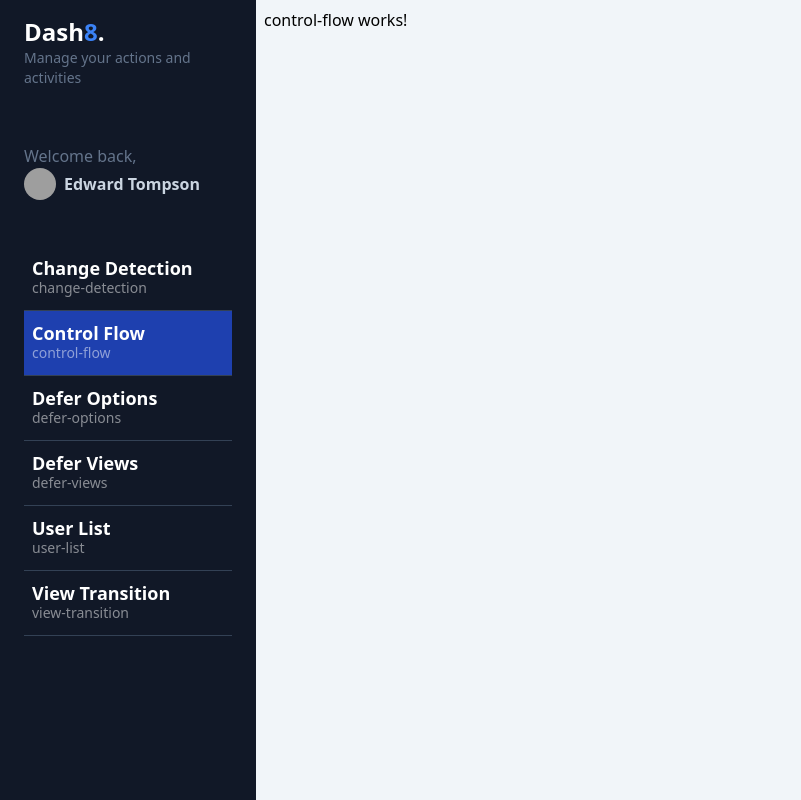
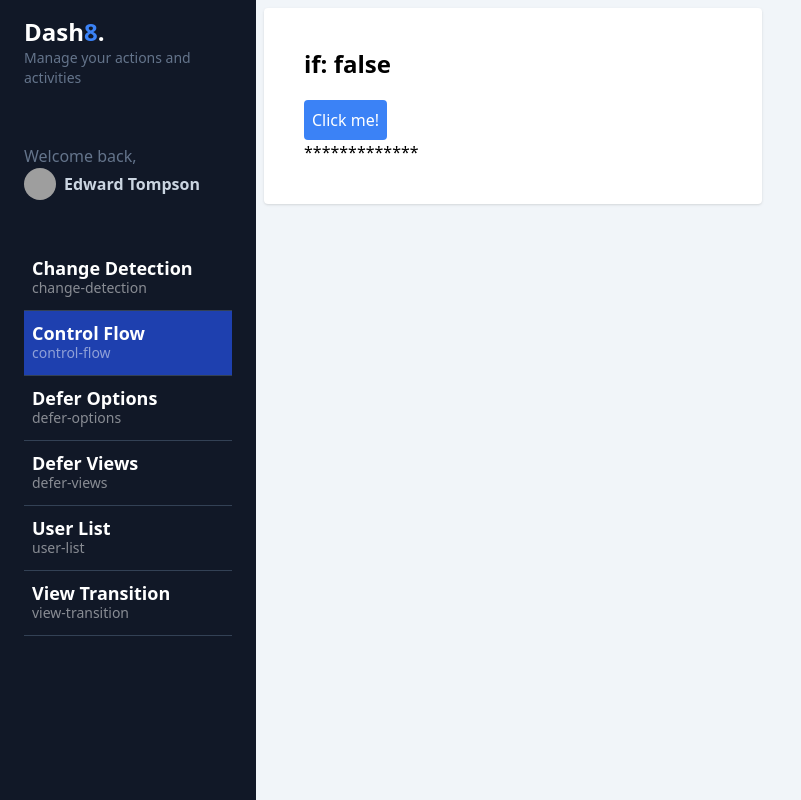
Before and after one commit to felimera/angular-17, an Angular app: page /dashboard/control-flow in a window 1280 px wide. Shown: the whole page, without its empty margins (0-801 px from the left). Built offline with nearby package versions, Linux system fonts and the light colour scheme; grey boxes are pictures that could not be loaded.

Commit message:
developer : Control Flow - @If

```diff
--- a/src/app/dashboard/pages/control-flow/control-flow.component.html
+++ b/src/app/dashboard/pages/control-flow/control-flow.component.html
@@ -1 +1,13 @@
-<p>control-flow works!</p>
+<section class="grid grid-cols-1 md:grid-cols-2 gap-3">
+  <!-- ngIf o @if -->
+  <div class="bg-white rounded shadow p-10">
+    <h2 class="text-2xl font-bold mb-5">if: {{showContent()}}</h2>
+    <button class="p-2 bg-blue-500 rounded text-white" (click)="toggleContent()">Click me!</button>
+
+    @if (showContent()) {
+    <p>Hola mundo!</p>
+    }@else {
+    <p>*************</p>
+    }
+  </div>
+</section>
--- a/src/app/dashboard/pages/control-flow/control-flow.component.ts
+++ b/src/app/dashboard/pages/control-flow/control-flow.component.ts
@@ -1,4 +1,4 @@
-import { Component } from '@angular/core';
+import { Component, signal } from '@angular/core';
 
 @Component({
   standalone: true,
@@ -8,4 +8,9 @@
 })
 export default class ControlFlowComponent {
 
+  public showContent = signal(false);
+
+  public toggleContent(): void {
+    this.showContent.update(value => !value);
+  }
 }
```
